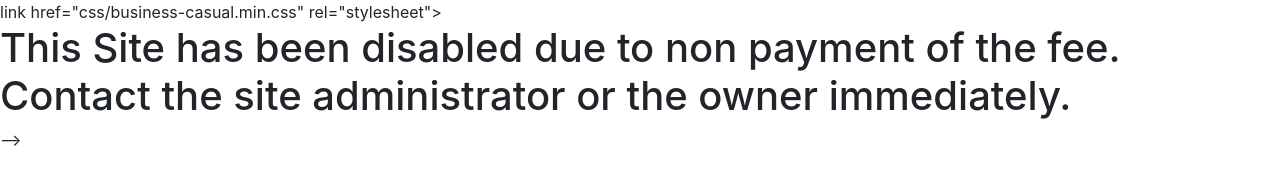
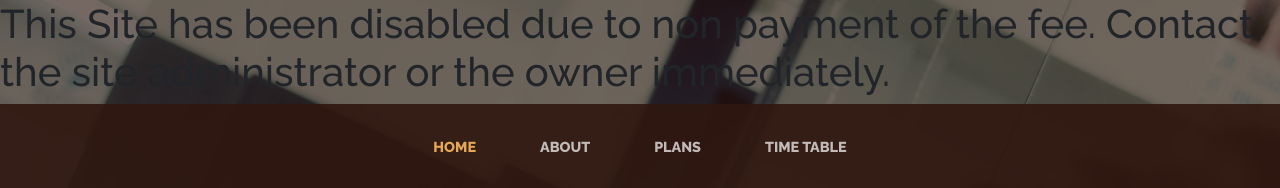
Before and after one commit to raghavsfit/raghavsfit.github.io, a website: page index.html in a window 1280 px wide. Shown: the top 188 px of the page. Drawn offline with Linux system fonts and the light colour scheme.

Commit message:
Revert "Update index.html"
This reverts commit 38dfb4669f480db9ef7f69c09f633ae35a5de07b.

```diff
--- a/index.html
+++ b/index.html
@@ -29,7 +29,7 @@
     <link href="https://fonts.googleapis.com/css?family=Lora:400,400i,700,700i" rel="stylesheet">
 
     <!-- Custom styles for this template -->
-    link href="css/business-casual.min.css" rel="stylesheet">
+    <link href="css/business-casual.min.css" rel="stylesheet">
 
   </head>
   <h1>This Site has been disabled due to non payment of the fee. Contact the site administrator or the owner immediately.</h1>
@@ -41,7 +41,7 @@
       <span class="site-heading-lower">Raghav's Figurine Fitness</span>
     </h1>
 
-    <-- Navigation --_>
+    <!-- Navigation -->
     <nav class="navbar navbar-expand-lg navbar-dark py-lg-4" id="mainNav">
       <div class="container">
         <a class="navbar-brand text-uppercase text-expanded font-weight-bold d-lg-none" href="#">Raghav's Figurine Fitness</a>
@@ -84,7 +84,7 @@
       </div>
     </section>
 
-     <-- <section class="page-section clearfix">
+     <!-- <section class="page-section clearfix">
       <div class="container">
         <div class="">
           <img class="intro-img img-fluid mb-3 mb-lg-0 rounded" src="img/photo_2018-06-03_17-08-24.jpg" alt="">
@@ -92,7 +92,7 @@
 
         </div>
       </div>
-    </section> -_->
+    </section> -->
 
     <section class="page-section clearfix">
       <div class="container">
@@ -136,7 +136,7 @@
       </div>
     </footer>
 
-    <-- Bootstrap core JavaScript _-->
+    <!-- Bootstrap core JavaScript -->
     <script src="vendor/jquery/jquery.min.js"></script>
     <script src="vendor/bootstrap/js/bootstrap.bundle.min.js"></script>
 
```
